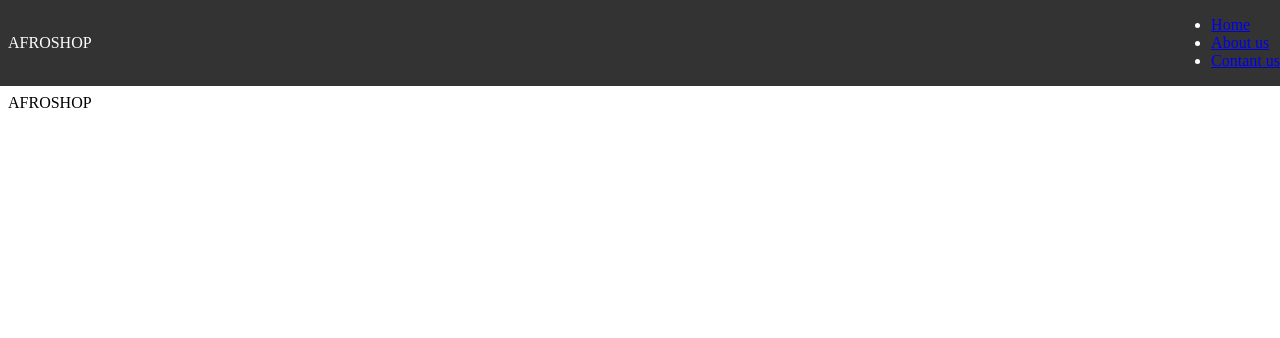
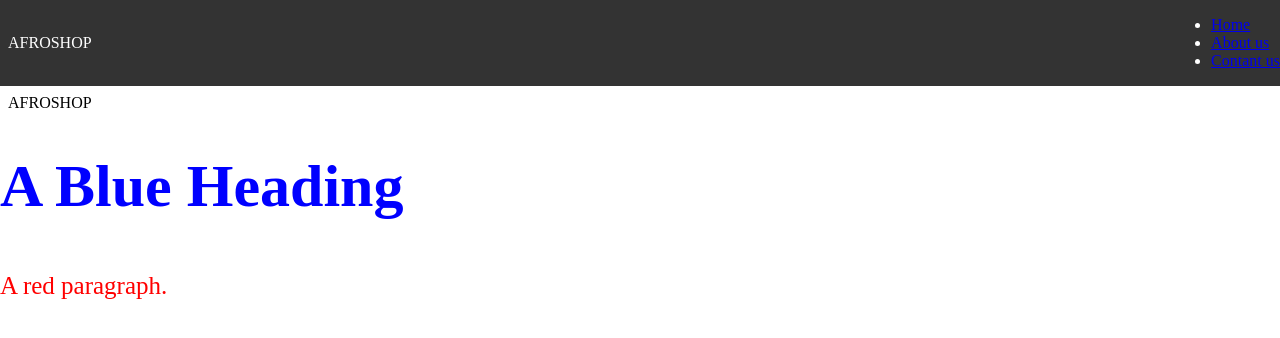
Before and after one commit to giftxenon/ecommercesite, a website: page index.html in a window 1280 px wide. Drawn offline with Linux system fonts and the light colour scheme.

Commit message:
Update index.html
more workl

```diff
--- a/index.html
+++ b/index.html
@@ -22,3 +22,6 @@
      <div class="afro-shop"> AFROSHOP</div>
     </body>
 </html>
+<h1 style="color:blue;">A Blue Heading</h1>
+
+<p style="color:red;">A red paragraph.</p>
```
